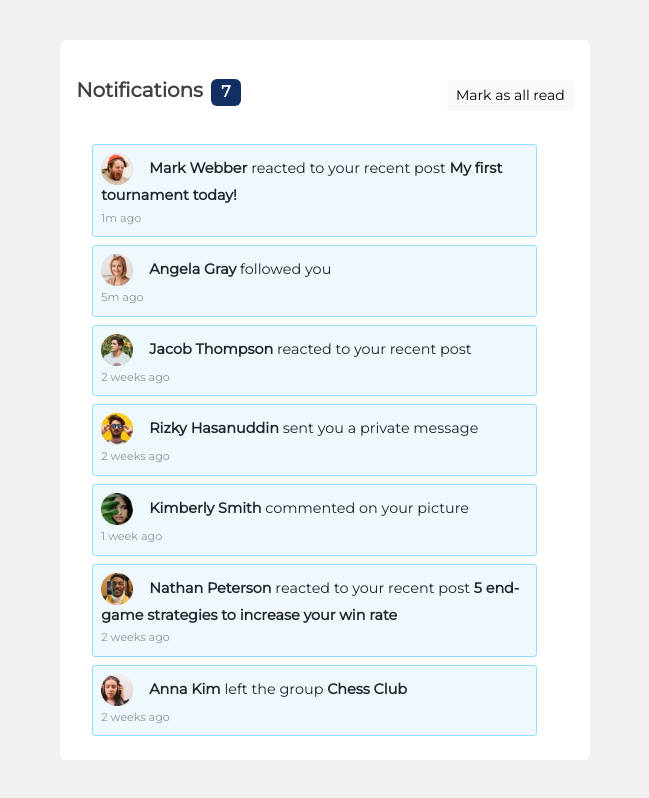
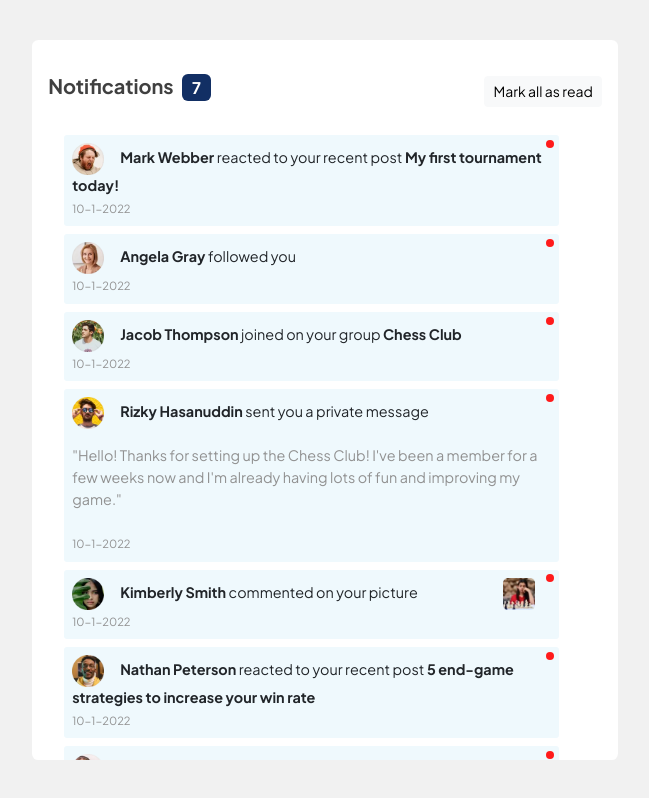
Before and after one commit to nickelzon/notifications-page-main, a React (Create React App) app in the folder notification-page/: page / in a window 1280 px wide. Shown: the whole page, without its empty margins (315-964 px from the left). Built offline with nearby package versions, Linux system fonts and the light colour scheme; the HTML template or start-up script is replaced by a standard one.

Commit message:
requested feature for challenge done

```diff
--- a/notification-page/package.json
+++ b/notification-page/package.json
@@ -8,6 +8,7 @@
     "@testing-library/user-event": "^13.5.0",
     "bootstrap": "^5.2.2",
     "react": "^18.2.0",
+    "react-datepicker": "^4.8.0",
     "react-dom": "^18.2.0",
     "react-scripts": "5.0.1",
     "web-vitals": "^2.1.4"
--- a/notification-page/src/App.js
+++ b/notification-page/src/App.js
@@ -3,6 +3,29 @@ import Notification from './Components/Notification';
 
 
 function App() {
+
+//setting the date of the notifications
+  var notifDate = new Date("October 1, 2022 13:00:00")
+  var today = new Date()
+  var day = (today.getDate() - notifDate.getDate());
+  var hours = (today.getHours() - notifDate.getHours());
+  var minutes = (today.getMinutes() - notifDate.getMinutes());
+  var time
+
+// formatting the hours, minutes and days. if a day is passed, date will be displayed instead.
+  if (day > 0){
+    time = (notifDate.getMonth()+1) + '-' + notifDate.getDate() + '-' + notifDate.getFullYear();
+  } else {
+    var hr = "hour"
+    var min = "minute"
+    if (hours > 1){
+      hr = "hours"
+    }
+    if (minutes > 1){
+      min = "minutes"
+    }
+    time = [hours, hr, minutes, min+" ago"]
+  }
 
   const [notif, setNotif] = useState([
     {
@@ -11,7 +34,7 @@ function App() {
       urlphoto:"/images/avatar-mark-webber.webp",
       activity: "reacted to your recent post",
       group: "My first tournament today!",
-      time:"1m ago",
+      time: time,
       read: false
     },
     {
@@ -19,17 +42,16 @@ function App() {
       name: "Angela Gray",
       urlphoto:"/images/avatar-angela-gray.webp",
       activity: "followed you",
-      group: "",
-      time:"5m ago",
+      time: time,
       read: false
     },
     {
       id: 2,
       name: "Jacob Thompson",
       urlphoto:"/images/avatar-jacob-thompson.webp",
-      activity: "reacted to your recent post",
-      group: "",
-      time:"2 weeks ago",
+      activity: "joined on your group",
+      group: "Chess Club",
+      time: time,
       read: false
     },
     {
@@ -37,8 +59,8 @@ function App() {
       name: "Rizky Hasanuddin",
       urlphoto:"/images/avatar-rizky-hasanuddin.webp",
       activity: "sent you a private message",
-      group: "",
-      time:"2 weeks ago",
+      message: "\"Hello! Thanks for setting up the Chess Club! I've been a member for a few weeks now and I'm already having lots of fun and improving my game.\"",
+      time: time,
       read: false
     },
     {
@@ -46,8 +68,8 @@ function App() {
       name: "Kimberly Smith",
       urlphoto:"/images/avatar-kimberly-smith.webp",
       activity: "commented on your picture",
-      group: "",
-      time:"1 week ago",
+      time: time,
+      displayphoto: "/images/image-chess.webp",
       read: false
     },
     {
@@ -56,7 +78,7 @@ function App() {
       urlphoto:"/images/avatar-nathan-peterson.webp",
       activity: "reacted to your recent post",
       group: "5 end-game strategies to increase your win rate",
-      time:"2 weeks ago",
+      time: time,
       read: false
     },
     {
@@ -65,7 +87,7 @@ function App() {
       urlphoto:"/images/avatar-anna-kim.webp",
       activity: "left the group",
       group: "Chess Club",
-      time:"2 weeks ago",
+      time: time,
       read: false
     }
   ])
@@ -80,7 +102,7 @@ function App() {
 
       <div className="heading">
         <h5><strong>Notifications</strong><span className={notif.filter((a) => a.read === false).length > 0 ? "badge text-bg-" : "badge-none"}>{notif.filter((a) => a.read === false).length}</span></h5>
-        <button type="button" className="btn btn-light btn-sm" onClick={() => setNotif(notif.map((find) => find ? {...find, read: true} : find))}>Mark as all read</button>
+        <button type="button" className="btn btn-light btn-sm" onClick={() => setNotif(notif.map((find) => find ? {...find, read: true} : find))}>Mark all as read</button>
       </div>
 
       <div className="notification-box">
--- a/notification-page/src/Components/Notification.js
+++ b/notification-page/src/Components/Notification.js
@@ -1,8 +1,11 @@
+
+
+
 const Notification = ({ notifications, forRead }) => {
   return (
     <>
 
-        <ul>{notifications.map((data) => (<li key={data.id} onDoubleClick={() => forRead(data.id)} className={data.read ? "read" : ""}><img src={data.urlphoto} alt={data.urlphoto}/><strong>{data.name}</strong> {data.activity} <strong>{data.group}</strong><br/><span>{data.time}</span></li>))}</ul>
+        <ul>{notifications.map((data) => (<li key={data.id} onDoubleClick={() => forRead(data.id)} className={data.read ? "read" : ""}><img src={data.urlphoto} alt={data.urlphoto}/><strong>{data.name}</strong> {data.activity} <strong>{data.group}</strong>{data.displayphoto ? <img src={data.displayphoto} alt={data.displayphoto} className="displayphoto"></img> : ''}{data.message ? <div className="chat">{data.message}</div> : ''}<div className={!data.read ?"badge-circle-red" : ""}></div><br/><span>{data.time}</span></li>))}</ul>
 
     </>
   )
--- a/notification-page/src/index.css
+++ b/notification-page/src/index.css
@@ -1,10 +1,13 @@
-@import url("https://fonts.googleapis.com/css?family=Montserrat");
+@font-face {
+  font-family: 'Plus Jakarta Sans';
+  src: url(/public/fonts/PlusJakartaSans-VariableFont_wght.ttf);
+}
 
 * {
   margin: 0;
   padding: 0;
   box-sizing: border-box;
-  font-family: 'Montserrat', sans-serif;
+  font-family: 'Plus Jakarta Sans', sans-serif;
 }
 
 ::-webkit-scrollbar {
@@ -62,6 +65,16 @@ h5 {
   margin-left: 0.5rem;
 }
 
+.badge-circle-red {
+  height: 0.5rem;
+  width: 0.5rem;
+  border-radius: 0.5rem;
+  background-color: rgb(255, 27, 27);
+  right: 0.3rem;
+  top: 0.3rem;
+  position: absolute;
+}
+
 .badge-none {
   display: none;
 }
@@ -84,6 +97,7 @@ margin-right: 1rem;
 ul {
   list-style: none;
   max-width: 45ch;
+  /* border: solid 1px black; */
 }
 
 ul li {
@@ -91,8 +105,18 @@ ul li {
   padding: 0.5rem;
   border-radius: 0.2rem;
   margin-block: 0.5rem;
-  border: solid 0.1rem rgb(143, 221, 255);
   font-size: 0.9rem;
+  position: relative;
+}
+
+.displayphoto {
+  position: absolute;
+  right: 0.5rem;
+}
+
+.chat {
+  margin-top: 1rem;
+  color: #919191;
 }
 
 img {
```
Also changed, not shown: 1 other file (tests, documents, lock files or other folders).
